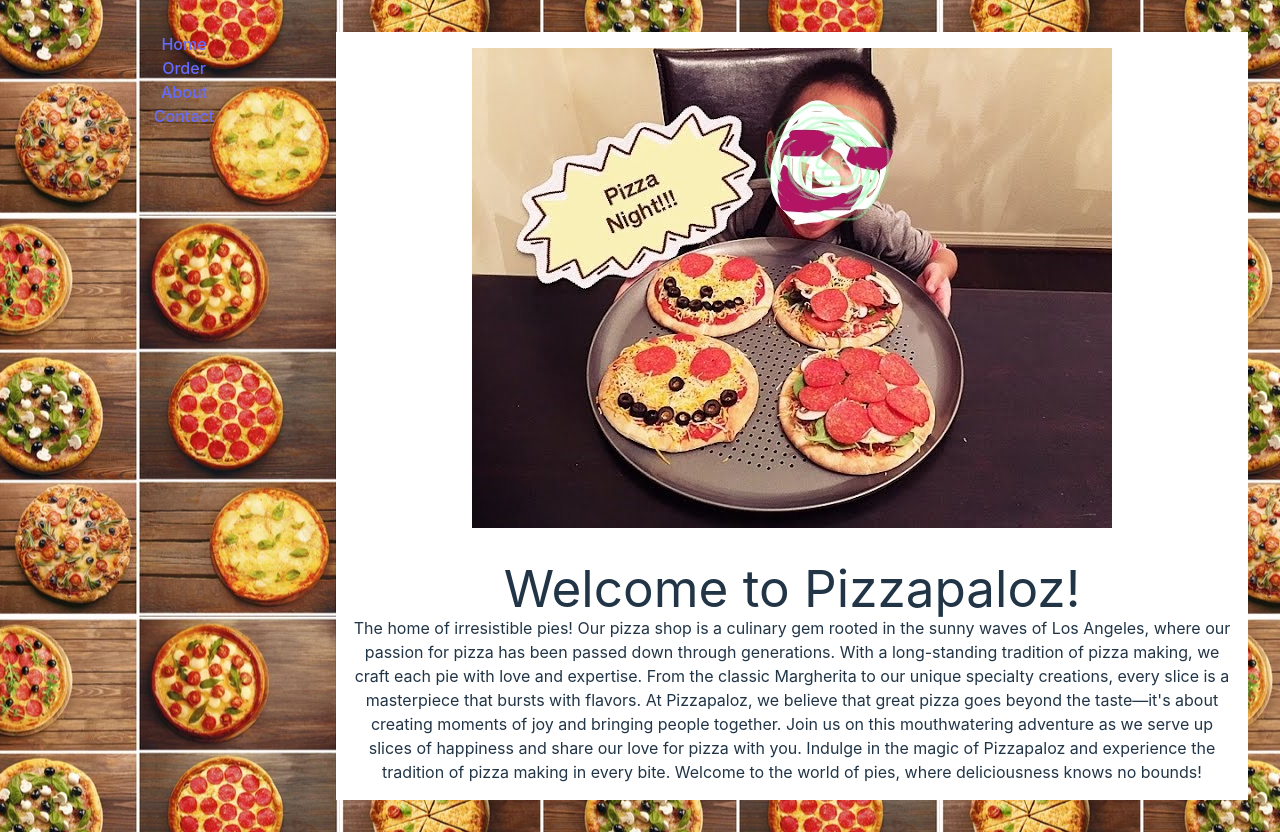
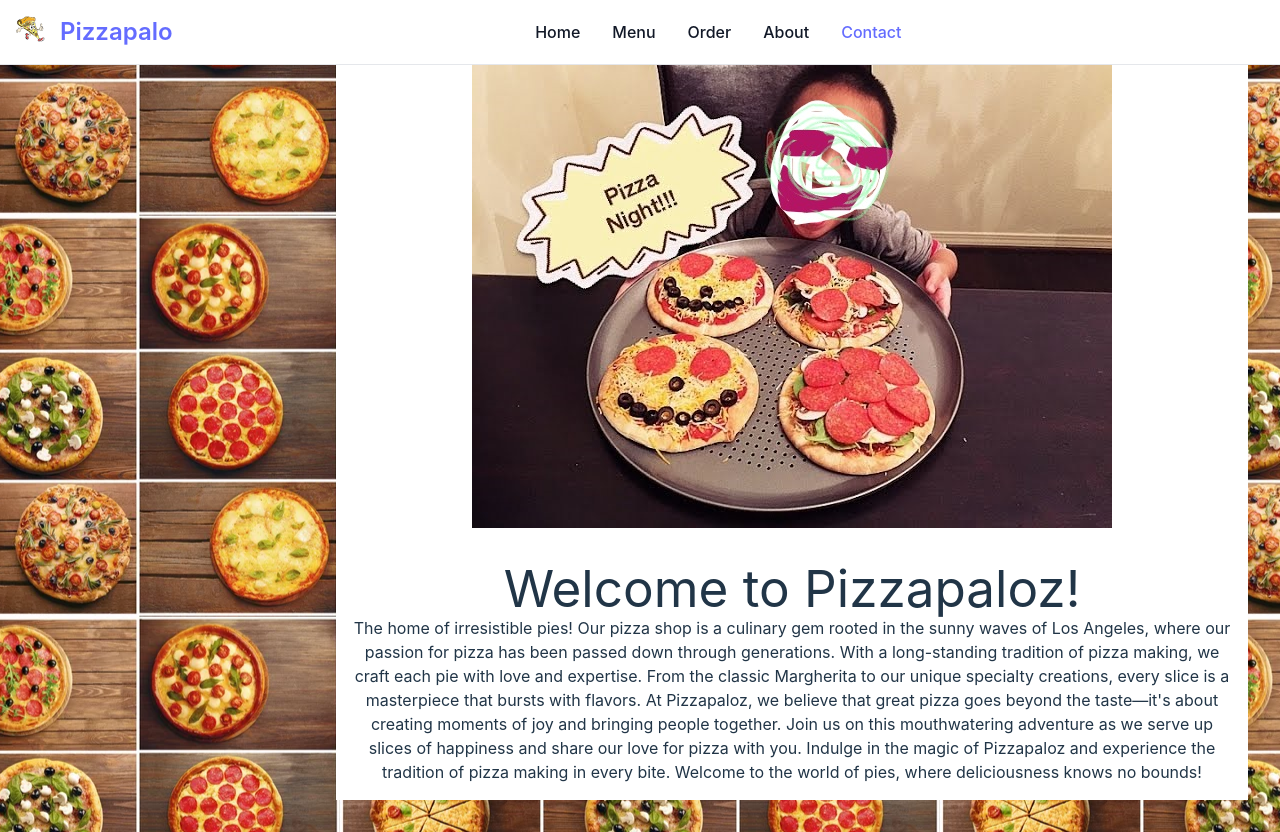
Before and after one commit to RemyXVX/pizzashop, a React (Vite) app: page / in a window 1280 px wide. Built offline with nearby package versions, Linux system fonts and the light colour scheme.

Commit message:
Updated navigation, now on top, stickey, and links are working

```diff
--- a/src/components/Navigation.jsx
+++ b/src/components/Navigation.jsx
@@ -1,22 +1,108 @@
-import { NavLink } from 'react-router-dom';
+import { Link } from 'react-router-dom';
+import { useState } from 'react';
+
+import pizzaDude from './../../public/pizza.svg'
 
 const Navigation = () => {
+  const [isMenuOpen, setIsMenuOpen] = useState(false);
+
+  const toggleMenu = () => {
+    setIsMenuOpen(!isMenuOpen);
+  };
+
+
   return (
-    <nav>
-      <ul>
+    <nav className="bg-white dark:bg-gray-900 fixed w-full z-20 top-0 left-0 border-b border-gray-200 dark:border-gray-600">
+      <div className="max-w-screen-xl flex flex-wrap items-center justify-between mx-auto p-4">
+        <Link to="/" className="flex items-center">
+          <img src={pizzaDude} className="h-8 mr-3" alt="A pizza slice that is casually walking around" />
+          <span className="self-center text-2xl font-semibold whitespace-nowrap dark:text-white">Pizzapalo</span>
+        </Link>
+        <div className="flex md:order-2">
+          <button
+            type="button"
+            onClick={toggleMenu}
+            className="inline-flex items-center p-2 text-sm text-gray-500 rounded-lg md:hidden hover:bg-gray-100 focus:outline-none focus:ring-2 focus:ring-gray-200 dark:text-gray-400 dark:hover:bg-gray-700 dark:focus:ring-gray-600"
+            aria-controls="navbar-sticky"
+            aria-expanded={isMenuOpen ? 'true' : 'false'}
+          >
+            <span className="sr-only">Open main menu</span>
+            <svg
+              className={`w-6 h-6 ${isMenuOpen ? 'hidden' : 'block'}`}
+              aria-hidden="true"
+              fill="currentColor"
+              viewBox="0 0 20 20"
+              xmlns="http://www.w3.org/2000/svg"
+            >
+              <path
+                fillRule="evenodd"
+                d="M3 5a1 1 0 011-1h12a1 1 0 110 2H4a1 1 0 01-1-1zM3 10a1 1 0 011-1h12a1 1 0 110 2H4a1 1 0 01-1-1zM3 15a1 1 0 011-1h12a1 1 0 110 2H4a1 1 0 01-1-1z"
+                clipRule="evenodd"
+              ></path>
+            </svg>
+            <svg
+              className={`w-6 h-6 ${isMenuOpen ? 'block' : 'hidden'}`}
+              aria-hidden="true"
+              fill="currentColor"
+              viewBox="0 0 20 20"
+              xmlns="http://www.w3.org/2000/svg"
+            >
+              <path
+                fillRule="evenodd"
+                d="M14.293 5.293a1 1 0 011.414 0l5 5a1 1 0 010 1.414l-5 5a1 1 0 01-1.414-1.414L18.586 12H3a1 1 0 010-2h15.586l-4.293-4.293a1 1 0 010-1.414z"
+                clipRule="evenodd"
+              ></path>
+            </svg>
+          </button>
+        </div>
+        <div
+          className={`items-center justify-between w-full md:flex md:w-auto md:order-1 ${
+            isMenuOpen ? 'block' : 'hidden'
+          }`}
+          id="navbar-sticky"
+        >
+          <ul className="flex flex-col p-4 md:p-0 mt-4 font-medium border border-gray-100 rounded-lg bg-gray-50 md:flex-row md:space-x-8 md:mt-0 md:border-0 md:bg-white dark:bg-gray-800 md:dark:bg-gray-900 dark:border-gray-700">
             <li>
-          <NavLink to="/">Home</NavLink>
+              <Link
+                to="/"
+                className="block py-2 pl-3 pr-4 text-gray-900 rounded hover:bg-gray-100 md:hover:bg-transparent md:hover:text-blue-700 md:p-0 md:dark:hover:text-blue-500 dark:text-white dark:hover:bg-gray-700 dark:hover:text-white md:dark:hover:bg-transparent dark:border-gray-700"
+                aria-current="page"
+              >
+                Home
+              </Link>
             </li>
             <li>
-          <NavLink to="/Order">Order</NavLink>
+              <Link
+                to="/Menu"
+                className="block py-2 pl-3 pr-4 text-gray-900 rounded hover:bg-gray-100 md:hover:bg-transparent md:hover:text-blue-700 md:p-0 md:dark:hover:text-blue-500 dark:text-white dark:hover:bg-gray-700 dark:hover:text-white md:dark:hover:bg-transparent dark:border-gray-700"
+              >
+                Menu
+              </Link>
             </li>
             <li>
-          <NavLink to="/About">About</NavLink>
+              <Link
+                to="/Order"
+                className="block py-2 pl-3 pr-4 text-gray-900 rounded hover:bg-gray-100 md:hover:bg-transparent md:hover:text-blue-700 md:p-0 md:dark:hover:text-blue-500 dark:text-white dark:hover:bg-gray-700 dark:hover:text-white md:dark:hover:bg-transparent dark:border-gray-700"
+              >
+                Order
+              </Link>
             </li>
             <li>
-          <NavLink to="/Contact">Contact</NavLink>
+              <Link
+                to="/About"
+                className="block py-2 pl-3 pr-4 text-gray-900 rounded hover:bg-gray-100 md:hover:bg-transparent md:hover:text-blue-700 md:p-0 md:dark:hover:text-blue-500 dark:text-white dark:hover:bg-gray-700 dark:hover:text-white md:dark:hover:bg-transparent dark:border-gray-700"
+              >
+                About
+              </Link>
+            </li>
+            <li>
+              <Link to="/Contact" className="py-2">
+                Contact
+              </Link>
             </li>
           </ul>
+        </div>
+      </div>
     </nav>
   );
 };
```
Lines whose indentation alone changed are shown as unchanged.
